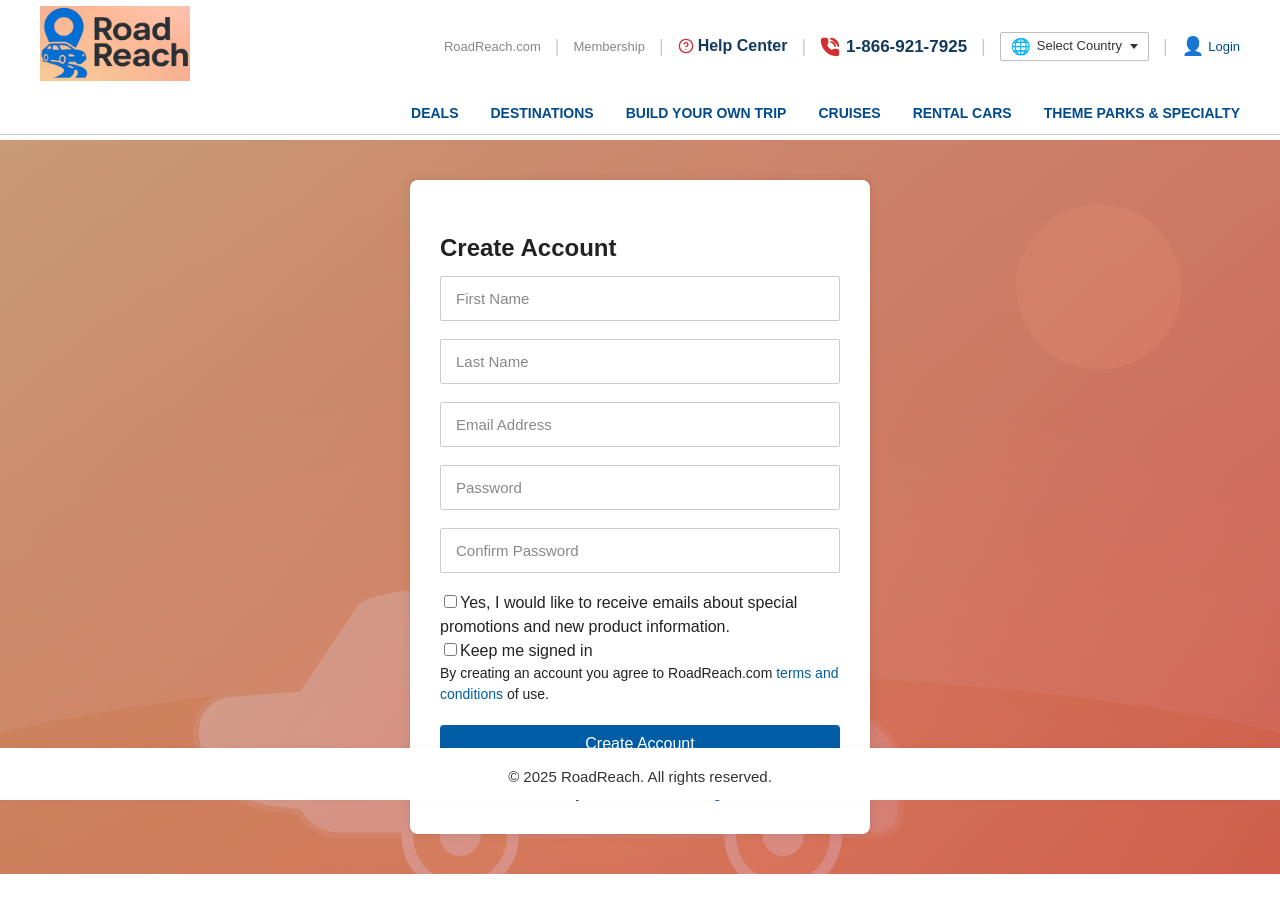
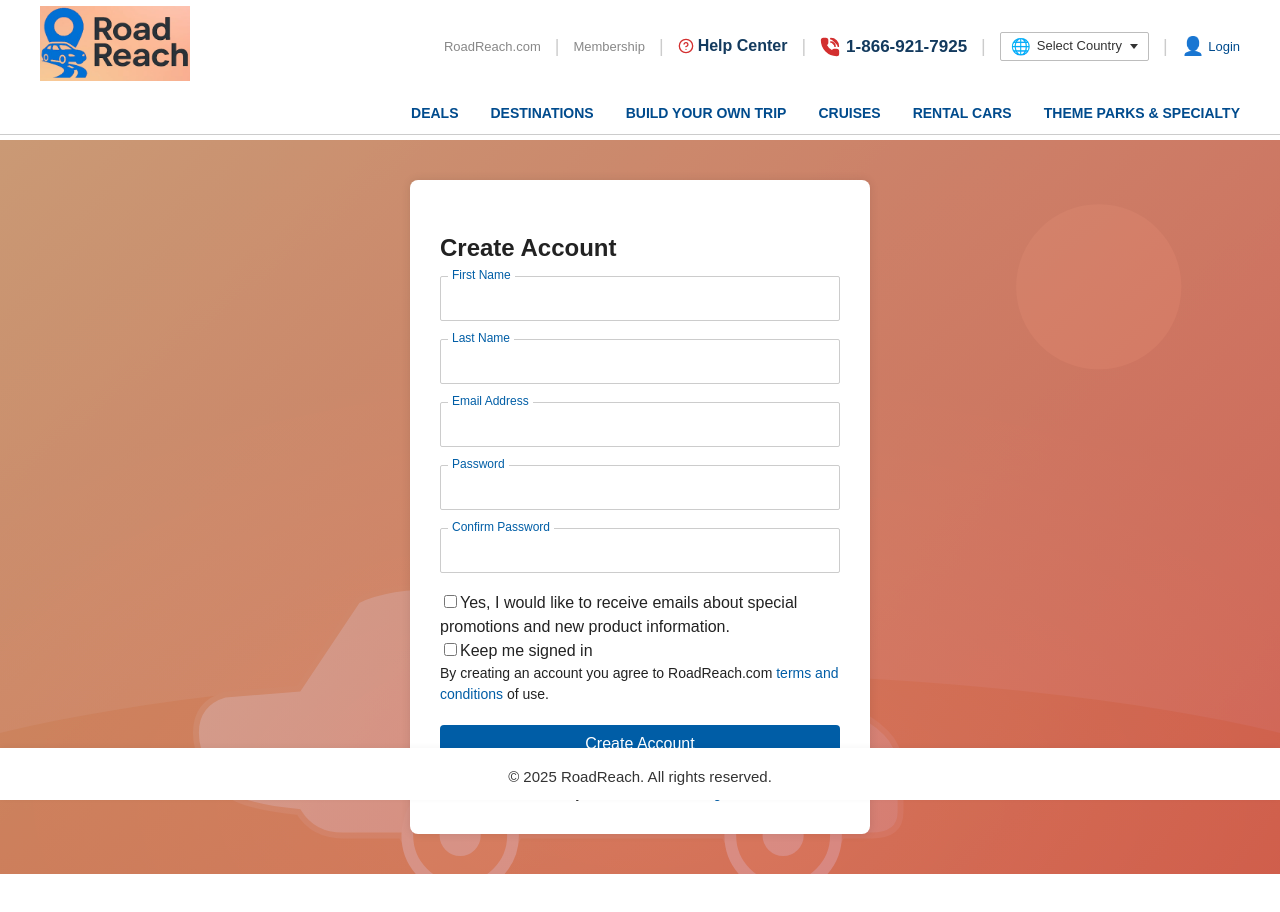
Before and after one commit to RoadReach/RoadReach_FrontEnd, a React (Vite) app: page /create-account in a window 1280 px wide. Shown: the top 912 px of the page. Built offline with nearby package versions, Linux system fonts and the light colour scheme.

Commit message:
Login Floating label for each field

```diff
--- a/src/components/Login.css
+++ b/src/components/Login.css
@@ -1,3 +1,29 @@
+/* Floating label improvements and accessibility */
+.floating-group .floating-input:focus + .floating-label,
+.floating-group .floating-input:not(:placeholder-shown) + .floating-label {
+  top: -10px;
+  left: 8px;
+  font-size: 12px;
+  color: #005ea6;
+  background: #fff;
+}
+
+/* Ensure :placeholder-shown works: give inputs a placeholder (can be a single space) */
+.floating-input::placeholder { color: transparent; }
+
+/* Make sure the label doesn't block clicks and reduce overlap risk */
+.floating-label { pointer-events: none; }
+
+/* Restore a visible focus style */
+.floating-input:focus {
+  border-color: #3374b6;
+  box-shadow: 0 0 0 3px rgba(51, 116, 182, 0.15);
+}
+
+/* Prevent overlap: input above label */
+.floating-group { position: relative; }
+.floating-input { position: relative; z-index: 2; }
+.floating-label { z-index: 1; }
 /* Ensure header-top background only on login page */
 .login-header .header__top {
   background: #f7c6b7 !important;
@@ -217,7 +243,9 @@
   outline: none;
   transition: border 0.2s;
   box-shadow: none;
-  caret-color: #222;
+  color: #222 !important;
+  caret-color: #1565c0 !important;
+  opacity: 1 !important;
 }
 .floating-input:focus {
   border-color: #ccc;
--- a/src/components/login.tsx
+++ b/src/components/login.tsx
@@ -130,7 +130,6 @@ const Login: React.FC = () => {
         <ToastContainer position="top-right" autoClose={3000} />
         <form onSubmit={handleSubmit}>
           <div className="floating-group">
-            <label htmlFor="login-email" className={`floating-label${formData.email ? ' active' : ''}${fieldErrors.email || emailError ? ' error' : ''}`}>Email Address</label>
             <input
               type="email"
               name="email"
@@ -140,13 +139,14 @@ const Login: React.FC = () => {
               autoComplete="email"
               id="login-email"
               aria-label="Email Address"
+              placeholder=" "
             />
+            <label htmlFor="login-email" className="floating-label">Email Address</label>
           </div>
           {(fieldErrors.email || emailError) && (
             <div className="error-text">{emailError || 'Email address is required.'}</div>
           )}
           <div className="floating-group login__relative">
-            <label htmlFor="login-password" className={`floating-label${formData.password ? ' active' : ''}${(fieldErrors.password || passwordError) ? ' error' : ''}`}>Password</label>
             <input
               type={showPassword ? "text" : "password"}
               name="password"
@@ -156,7 +156,9 @@ const Login: React.FC = () => {
               id="login-password"
               autoComplete="current-password"
               aria-label="Password"
+              placeholder=" "
             />
+            <label htmlFor="login-password" className="floating-label">Password</label>
             <button
               type="button"
               className="show-toggle"
```
